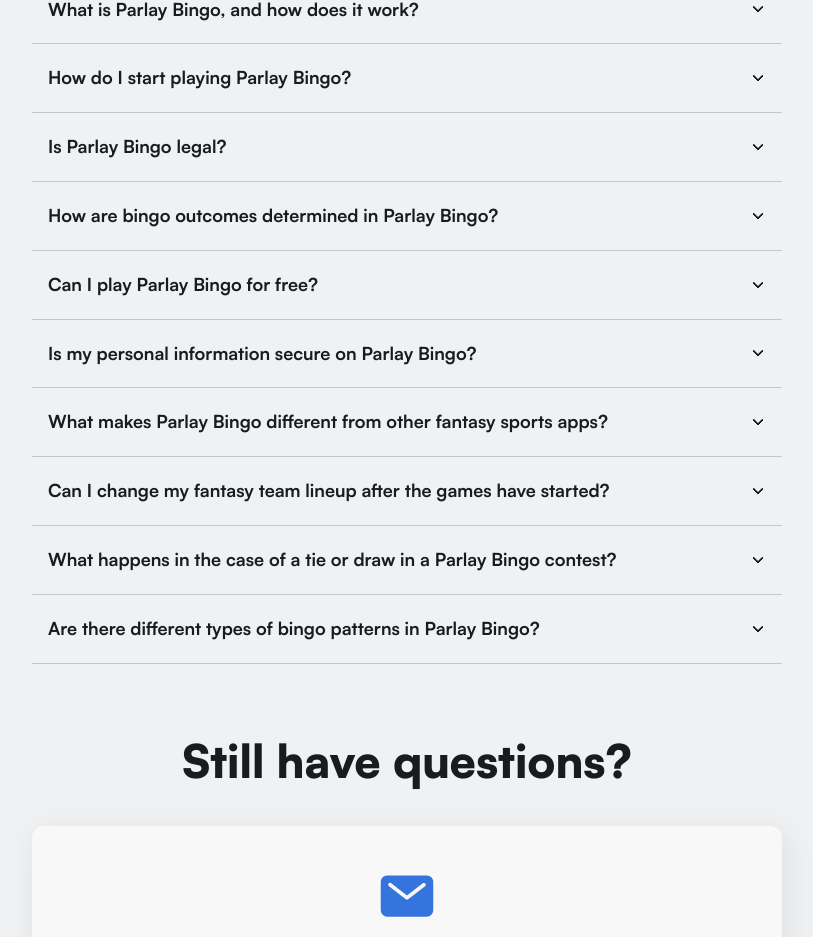
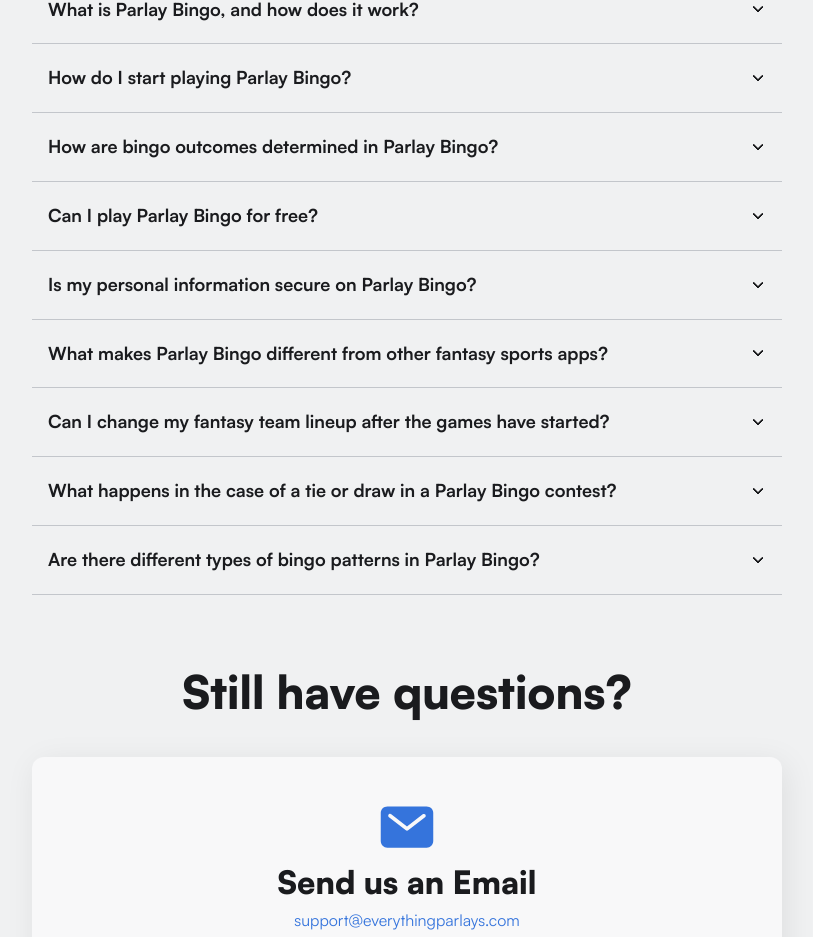
Before and after one commit to everythingparlays/ParlayBingoIO, a React (Vite) app: page /help-center in a window 1280 px wide. Shown: the part 915-1852 px from the top of the page, without its empty margins (233-1046 px from the left). Built offline with nearby package versions, Linux system fonts and the light colour scheme.

Commit message:
removed legal section

```diff
--- a/src/pages/Help Center/HelpCenter.tsx
+++ b/src/pages/Help Center/HelpCenter.tsx
@@ -63,17 +63,19 @@
             title='How do I start playing Parlay Bingo?'>
             <p>You start by downloading our app, creating a profile, and joining a contest!</p>
           </AccordionItem>
-          <AccordionItem
+
+          {/*<AccordionItem
             title='Is Parlay Bingo legal?'>
             <p>Yes. Parlay bingo is a skill based fantasy game. You are not allowed to deposit, win or withdraw any money through our app.</p>
           </AccordionItem>
+          */}
           <AccordionItem
             title='How are bingo outcomes determined in Parlay Bingo?'>
             <p>The outcomes of Parlay Bingo are determined by which props you pick on your board.  After each individual prop square hits, you earn points.  Additional points are earned through each 3 in a row props are hit.  Whoever gets the highest amount of points wins first, second, third, etc. </p>
           </AccordionItem>
           <AccordionItem
             title='Can I play Parlay Bingo for free?'>
-            <p>The cost of Parlay Bingo is dependent upon the entry fee. It is possible to play Parlay Bingo for free if the contest you create doesn’t  require an entry fee. Although if there is no fee the winner receives no pot prize.</p>
+            <p>The cost of Parlay Bingo is dependent upon the entry fee. It is possible to play Parlay Bingo for free if the contest you create doesn’t  require an entry fee. </p>
           </AccordionItem>
           <AccordionItem title='Is my personal information secure on Parlay Bingo?'>
             <p>
```
